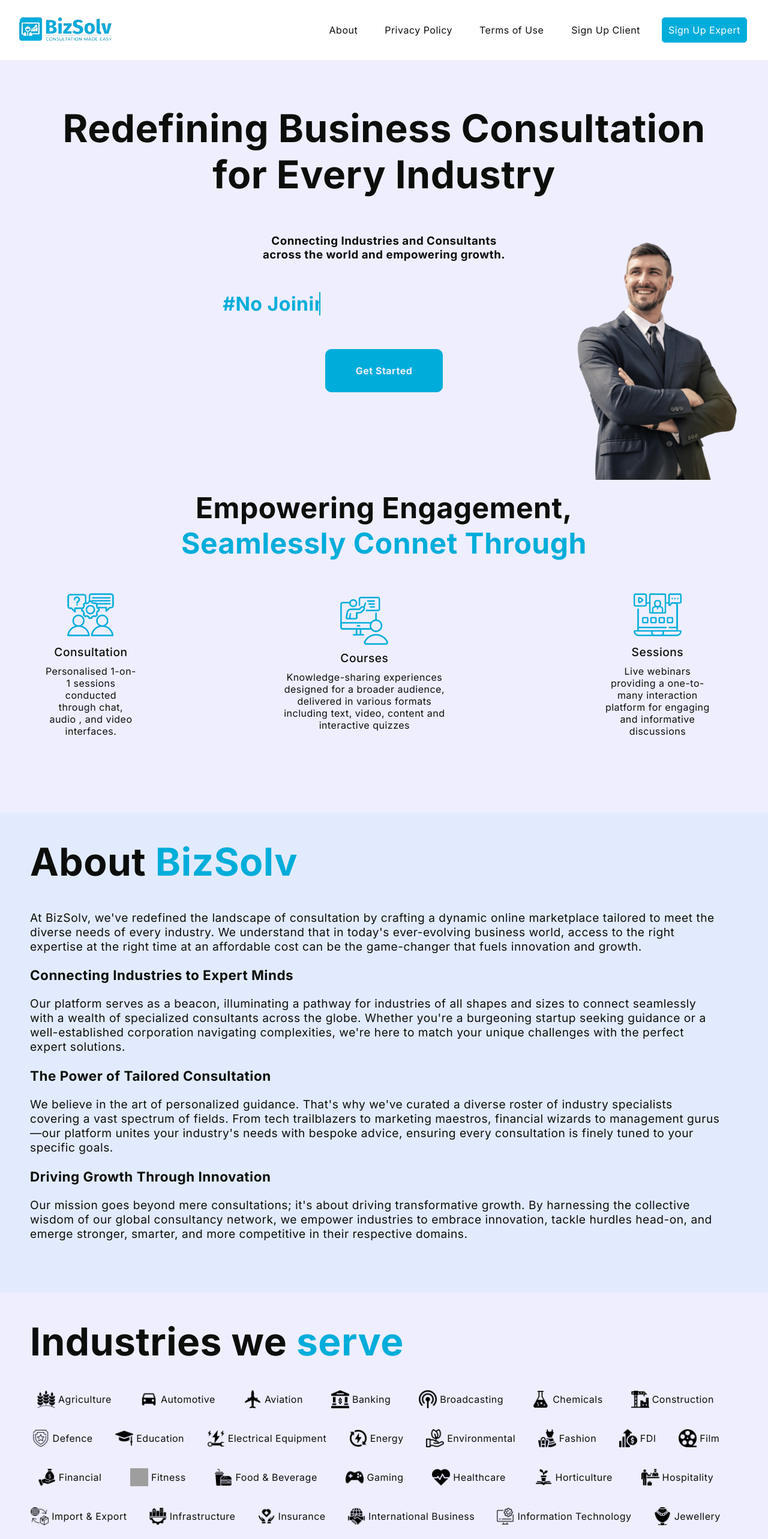
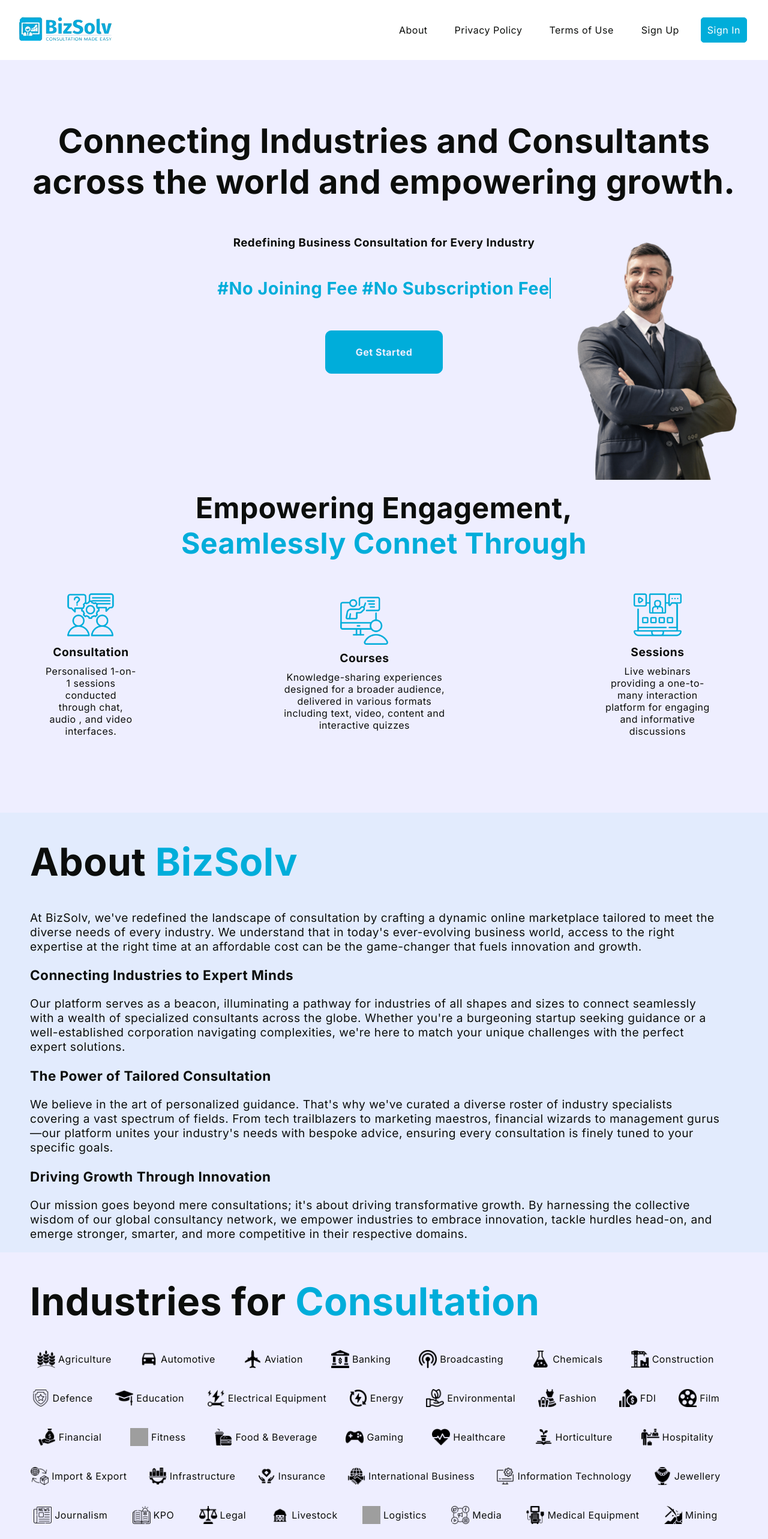
Before and after one commit to JaifDev/bizsolv-landing, a React (Vite) app: page / in a window 1280 px wide. Shown: the top 2566 px of the page at 60% size. Built offline with nearby package versions, Linux system fonts and the light colour scheme; grey boxes are pictures that could not be loaded.

Commit message:
Many changes

```diff
--- a/src/Root/Root.jsx
+++ b/src/Root/Root.jsx
@@ -16,10 +16,68 @@
 
   useEffect(() => {}, [isMenuOpen]);
 
+  const [isHoveredOrClickedSignUp, setIsHoveredOrClickedSignUp] = useState(
+    false
+  );
+  const [isHoveredOrClickedSignIn, setIsHoveredOrClickedSignIn] = useState(
+    false
+  );
+
+  const handleClick = (num) => {
+    if (num === 1) {
+      setIsHoveredOrClickedSignUp(!isHoveredOrClickedSignUp);
+      setIsHoveredOrClickedSignIn(false);
+    } else {
+      setIsHoveredOrClickedSignIn(!isHoveredOrClickedSignIn);
+      setIsHoveredOrClickedSignUp(false);
+    }
+  };
+
   return (
     <div className="root" style={{ flex: 1 }}>
-      <Navbar isMenuOpen={isMenuOpen} toggleMenu={toggleMenu} />
-      <MobileNav toggleMenu={toggleMenu} isMenuOpen={isMenuOpen} />
+      <Navbar
+        isMenuOpen={isMenuOpen}
+        toggleMenu={toggleMenu}
+        handleClick={handleClick}
+      />
+      <MobileNav
+        toggleMenu={toggleMenu}
+        isMenuOpen={isMenuOpen}
+        handleClick={handleClick}
+        isHoveredOrClickedSignIn={isHoveredOrClickedSignIn}
+        isHoveredOrClickedSignUp={isHoveredOrClickedSignUp}
+      />
+      {(isHoveredOrClickedSignIn || isHoveredOrClickedSignUp) && (
+        <div
+          className="overlay"
+          onClick={() => {
+            setIsHoveredOrClickedSignIn(false);
+            setIsHoveredOrClickedSignUp(false);
+          }}
+        >
+          {isHoveredOrClickedSignIn ? (
+            <>
+              <a href="https://consultation.bizsolv.com/login?is_expert=0">
+                Client Login
+              </a>
+              <a href="https://consultation.bizsolv.com/login?is_expert=1">
+                Consultant Login
+              </a>
+            </>
+          ) : (
+            isHoveredOrClickedSignUp && (
+              <>
+                <a href="https://consultation.bizsolv.com/en/customer_signup">
+                  Client SignUp
+                </a>
+                <a href="https://consultation.bizsolv.com/en/expert_signup">
+                  Consultant SignUp
+                </a>
+              </>
+            )
+          )}
+        </div>
+      )}
       <Outlet />
       <Footer />
     </div>
--- a/src/Root/Root.scss
+++ b/src/Root/Root.scss
@@ -65,3 +65,53 @@
     }
   }
 }
+
+.overlay {
+  width: 15vw;
+  background-color: #ffff;
+  position: absolute;
+  z-index: 9999;
+  top: 100px;
+  right: 10px;
+
+  @include mobile {
+    display: none;
+  }
+
+  cursor: pointer;
+  display: flex;
+  border-bottom-left-radius: 10px;
+  border-bottom-right-radius: 10px;
+  flex-direction: column;
+  justify-content: space-evenly;
+  padding: 10px;
+
+  a {
+    padding: 20px;
+    border-radius: 5px;
+    &:hover {
+      background-color: #efefef;
+      color: $third;
+    }
+  }
+}
+
+.overlay-mobile {
+  width: 70vw;
+
+  cursor: pointer;
+  display: flex;
+  flex-direction: column;
+  justify-content: space-evenly;
+  padding: 10px;
+  gap: 10px;
+
+  a {
+    padding: 20px;
+    border-radius: 5px;
+    text-align: center;
+    font-size: larger;
+    border: 1px solid $third;
+    color: $third;
+  }
+}
--- a/src/components/Footer/Footer.jsx
+++ b/src/components/Footer/Footer.jsx
@@ -28,15 +28,6 @@
   return (
     <div className="footer">
       <div className="top">
-        <div className="location">
-          <img src={locationIcon} alt="" />
-
-          <span>
-            W1 A1 901, Vasathi Avante, Near Manyata Tech Park backside gate,
-            Mestripalya, Rachenahalli, Bangalore, Karnataka, India 560077
-          </span>
-        </div>
-
         <div className="links">
           {socialLinks.map((link) => {
             return (
--- a/src/components/Footer/Footer.scss
+++ b/src/components/Footer/Footer.scss
@@ -12,7 +12,7 @@
   justify-content: space-between;
 
   @include mobile {
-    height: 40vh;
+    height: 30vh;
   }
 
   .top {
@@ -25,27 +25,13 @@
       padding: 40px;
     }
 
-    .location {
-      display: flex;
-      align-items: flex-start;
-      gap: 5px;
-
-      img {
-        width: 20px;
-        height: 20px;
-      }
-      span {
-        max-width: 50%;
-      }
-    }
-
     .links {
       display: flex;
       align-items: center;
+      justify-content: center;
       gap: 25px;
 
       @include mobile {
-        flex-direction: column;
         gap: 10px;
       }
     }
--- a/src/components/Navbar/MobileNav.jsx
+++ b/src/components/Navbar/MobileNav.jsx
@@ -1,10 +1,16 @@
 import React from "react";
-import closeIcon from "../../assets/close.png";
-import { bizSolvLogo } from "../../constants/photots";
 import "../../pages/Home/Home.scss";
 import { navItems } from "../../constants/navItems";
 
-const MobileNav = ({ isMenuOpen, toggleMenu }) => {
+const MobileNav = ({
+  isMenuOpen,
+  toggleMenu,
+  isHoveredOrClickedSignIn,
+  isHoveredOrClickedSignUp,
+  handleClick,
+  setIsHoveredOrClickedSignIn,
+  setIsHoveredOrClickedSignUp,
+}) => {
   return (
     <div
       className={`mobile-menu-container ${
@@ -14,21 +20,74 @@
       <div className="nav-right">
         {navItems?.map((nav) => {
           return (
-            <a className="nav-links" href={nav.path} key={nav.id} onClick={toggleMenu}>
+            <a
+              className="nav-links"
+              href={nav.path}
+              key={nav.id}
+              onClick={toggleMenu}
+            >
               {nav.title}
             </a>
           );
         })}
 
-        <a href="" className="nav-items">
-          Sign In
-        </a>
         <a
-          href="https://consultation.bizsolv.com/en/expert_signup"
-          className="nav-items sign-up"
+          className="nav-items"
+          onClick={() => {
+            handleClick(1);
+          }}
         >
           Sign Up
         </a>
+
+        {isHoveredOrClickedSignUp && (
+          <div
+            className="overlay-mobile"
+            onClick={() => {
+              setIsHoveredOrClickedSignIn(false);
+              setIsHoveredOrClickedSignUp(false);
+            }}
+          >
+            <>
+              <a href="https://consultation.bizsolv.com/en/customer_signup">
+                Client SignUp
+              </a>
+              <a href="https://consultation.bizsolv.com/en/expert_signup">
+                Consultant SignUp
+              </a>
+            </>
+          </div>
+        )}
+
+        <a
+          className="nav-items sign-up"
+          onClick={() => {
+            handleClick(2);
+          }}
+        >
+          Sign In
+        </a>
+
+        {isHoveredOrClickedSignIn && (
+          <div
+            className="overlay-mobile"
+            onClick={() => {
+              setIsHoveredOrClickedSignIn(false);
+              setIsHoveredOrClickedSignUp(false);
+            }}
+          >
+            {isHoveredOrClickedSignIn && (
+              <>
+                <a href="https://consultation.bizsolv.com/login?is_expert=0">
+                  Client Login
+                </a>
+                <a href="https://consultation.bizsolv.com/login?is_expert=1">
+                  Consultant Login
+                </a>
+              </>
+            )}
+          </div>
+        )}
       </div>
     </div>
   );
--- a/src/components/Navbar/Navbar.jsx
+++ b/src/components/Navbar/Navbar.jsx
@@ -6,7 +6,13 @@
 import { navItems } from "../../constants/navItems";
 import "./Navbar.scss";
 
-const Navbar = ({ isMenuOpen, toggleMenu }) => {
+const Navbar = ({
+  isMenuOpen,
+  toggleMenu,
+  isHoveredOrClicked,
+  handleClick,
+  handleHover,
+}) => {
   const [isMobileActive, setIsMobileActive] = useState(
     window.innerWidth <= 768
   );
@@ -54,16 +60,20 @@
           })}
 
           <a
-            href="https://consultation.bizsolv.com/en/login"
             className="nav-items"
+            onClick={() => {
+              handleClick(1);
+            }}
           >
-            Sign Up Client
+            Sign Up
           </a>
           <a
-            href="https://consultation.bizsolv.com/en/expert_signup"
             className="nav-items sign-up"
+            onClick={() => {
+              handleClick(2);
+            }}
           >
-            Sign Up Expert
+            Sign In
           </a>
         </div>
       )}
--- /dev/null
+++ b/src/components/TypingAnimation.jsx
@@ -0,0 +1,33 @@
+import React, { useState, useEffect } from "react";
+
+const TypingAnimation = () => {
+  const [text, setText] = useState("");
+  const phrases = ["#No Joining Fee #No Subscription Fee"];
+  let currentPhraseIndex = 0;
+
+  useEffect(() => {
+    const typingInterval = setInterval(() => {
+      const currentPhrase = phrases[currentPhraseIndex];
+      const newText = currentPhrase.slice(0, text.length + 1);
+
+      setText(newText);
+
+      if (newText === currentPhrase) {
+        // If a phrase is fully typed, reset index or loop back to the first phrase
+        currentPhraseIndex = (currentPhraseIndex + 1) % phrases.length;
+      }
+    }, 100); // Adjust the typing speed (interval) as needed
+
+    return () => {
+      clearInterval(typingInterval);
+    };
+  }, [text, currentPhraseIndex, phrases]);
+
+  return (
+    <div className="typing-container">
+      <h3>{text}</h3>
+    </div>
+  );
+};
+
+export default TypingAnimation;
--- a/src/pages/Home/Home.jsx
+++ b/src/pages/Home/Home.jsx
@@ -12,6 +12,7 @@
 import consultationIcon from "../../assets/icons/consultation.png";
 import choursesIcon from "../../assets/icons/courses.png";
 import sessionsIcon from "../../assets/icons/sessions.png";
+import TypingAnimation from "../../components/TypingAnimation";
 
 const Home = () => {
   const [activeTab, setActiveTab] = useState(1);
@@ -37,16 +38,11 @@
       <div className="first-container">
         <div className="first-left-container">
           <h1>
-            Redefining Business Consultation
-            <br /> for Every Industry
+            Connecting Industries and Consultants
+            <br /> across the world and empowering growth.
           </h1>
-          <h3>
-            Connecting Industries and Consultants <br /> across the world and
-            empowering growth.
-          </h3>
-          <div className="typing-container">
-            <h3>#No Joining Fee #No Subscription Fee</h3>
-          </div>
+          <h3>Redefining Business Consultation for Every Industry</h3>
+          <TypingAnimation />
 
           <img src={bg1Home} alt="" />
 
@@ -125,7 +121,7 @@
 
       <div className="third-container">
         <h1>
-          Industries we <b style={{ color: "#00adda" }}>serve</b>
+          Industries for <b style={{ color: "#00adda" }}>Consultation</b>
         </h1>
         <div className="industry-serve">
           {industries.map((industry, index) => {
@@ -167,6 +163,7 @@
           {activeTab === 1
             ? howItWorksConsultation.map((val) => {
                 return (
+                  <>
                     <div className="content" key={val.id}>
                       <img src={val.img} alt="" />
                       <div className="content-desc">
@@ -174,6 +171,7 @@
                         <p>{val.description}</p>
                       </div>
                     </div>
+                  </>
                 );
               })
             : activeTab === 2 &&
@@ -189,12 +187,24 @@
                 );
               })}
         </div>
+        <div className="cta-container">
+          <a
+            href={
+              activeTab === 1
+                ? "https://consultation.bizsolv.com/en/expert_signup"
+                : "https://consultation.bizsolv.com/en/customer_signup"
+            }
+            className="cta"
+          >
+            {activeTab === 1 ? "Consultant" : "Customer"} Sign Up
+          </a>
+        </div>
       </div>
 
       <div className="fifth-container">
         <h1>
           Area of{" "}
-          <b style={{ color: "#00adda" }}>specialization of Consultants.</b>
+          <b style={{ color: "#00adda" }}>specialization of Consultants</b>
         </h1>
 
         <div className="industry-serve">
--- a/src/pages/Home/Home.scss
+++ b/src/pages/Home/Home.scss
@@ -24,10 +24,10 @@
 
       h1 {
         text-align: center;
-        font-size: 4rem;
+        font-size: 3.5rem;
 
         @include mobile {
-          font-size: 2rem;
+          font-size: 1.5rem;
         }
       }
 
@@ -35,7 +35,7 @@
         text-align: center;
 
         @include mobile {
-          font-size: 1.2rem;
+          font-size: 1rem;
         }
       }
 
@@ -49,25 +49,17 @@
       }
 
       .typing-container {
-        width: 42vw; /* Set a fixed width for the container */
-        overflow: hidden;
-        white-space: nowrap;
-
-        @include mobile {
-          width: 87vw;
-        }
-
         h3 {
           display: inline-block; /* Make it an inline-block to respect width */
           overflow: hidden;
           border-right: 2px solid;
           white-space: nowrap;
-          animation: typing 5s steps(20) infinite;
-          font-size: 2rem;
+          // animation: typing 5s steps(20) infinite;
+          font-size: 1.8rem;
           color: $third;
 
           @include mobile {
-            font-size: 1.2rem;
+            font-size: 1rem;
           }
         }
       }
@@ -106,7 +98,6 @@
 
   .second-container {
     width: 100vw;
-    height: 100vh;
     overflow: hidden;
     padding: 0 50px;
     background-color: rgba(0, 173, 218, 0.05);
@@ -127,7 +118,7 @@
       max-width: 90vw;
 
       @include mobile {
-        font-size: 0.85rem;
+        font-size: 1rem;
         max-width: 90vw;
       }
     }
@@ -135,7 +126,6 @@
 
   .third-container {
     width: 100vw;
-    height: 100vh;
     overflow: hidden;
     padding: 0 50px;
 
@@ -191,9 +181,14 @@
 
   .fourth-container {
     width: 100vw;
-    height: 100vh;
     overflow: hidden;
     padding: 0 50px;
+    padding-bottom: 50px;
+
+    @include mobile {
+      padding: 0 20px;
+      padding-bottom: 30px;
+    }
 
     h1 {
       font-size: 4rem;
@@ -238,6 +233,7 @@
       width: 95%;
       height: 60%;
       gap: 30px;
+      padding-top: 20px;
 
       @include mobile {
         gap: 20px;
@@ -274,6 +270,29 @@
         }
       }
     }
+    .cta-container {
+      width: 100vw;
+      align-items: center;
+      justify-content: center;
+      display: flex;
+      padding-top: 50px;
+      @include mobile {
+        padding-top: 25px;
+      }
+    }
+    .cta {
+      border: 1px solid transparent;
+      border-radius: 5px;
+      padding: 10px;
+      background-color: $third;
+      color: #fff;
+
+      &:hover {
+        cursor: pointer;
+        background-color: $primary;
+        color: $secondary;
+      }
+    }
   }
 
   .fifth-container {
@@ -300,7 +319,7 @@
       align-items: center;
       flex-wrap: wrap;
       max-width: 90vw;
-      justify-content: space-evenly;
+      justify-content: flex-start;
       gap: 35px;
 
       @include mobile {
@@ -410,7 +429,7 @@
       text-align: center;
       margin-bottom: 50px;
       @include mobile {
-        font-size: 2rem;
+        font-size: 1.5rem;
       }
     }
 
@@ -434,7 +453,7 @@
           height: 80px;
         }
         span.title {
-          font-weight: 500;
+          font-weight: 700;
           font-size: 1.2rem;
         }
         span {
```
Also changed, not shown: src/assets/icons/twitter.png. Lines whose indentation alone changed are shown as unchanged.
